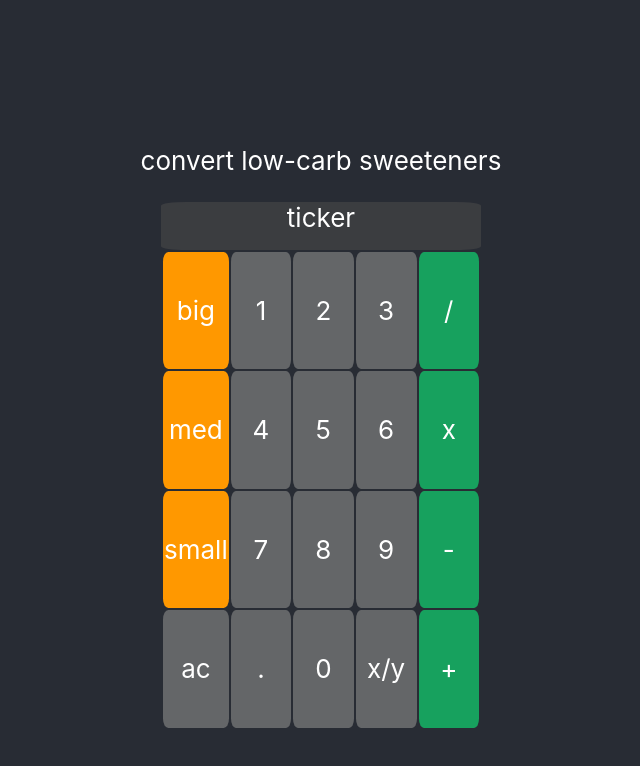
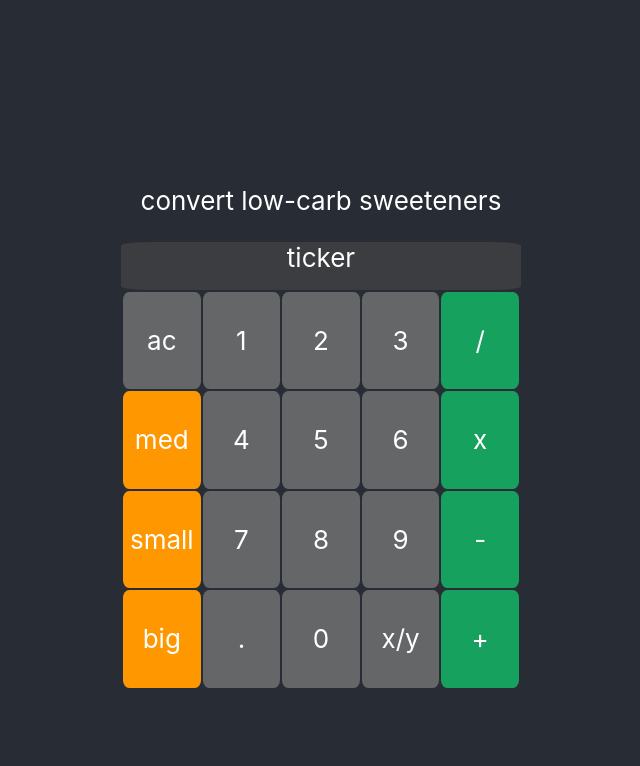
Before and after one commit to jmalochee/alt-sweet, a React (Create React App) app: page / in a window 1280 px wide. Shown: the top 766 px of the page, without its empty margins (319-959 px from the left). Built offline with nearby package versions, Linux system fonts and the light colour scheme.

Commit message:
fixed hover color changes and moved keys

```diff
--- a/src/App.css
+++ b/src/App.css
@@ -11,8 +11,8 @@
 }
 
 .Calculator {
-	height: 60vmin;
-	width: 40vmin;
+	height: 50vmin;
+	width: 50vmin;
 }
 
 .Display {
@@ -20,7 +20,7 @@
 	width: 100%;
 	background-color: rgba(64,66,68,.8);
 	border-radius: 8%;
-
+	text-align: center;
 }
 
 table {
@@ -30,14 +30,16 @@ table {
 
 td {
 	text-align: center;
-	background-color: #646668;
 	height: 10%;
 	width: 20%;
 	border-radius: 8%;
 }
+td:hover {
+	filter: brightness(125%);
+}
 
-td:hover {
-	background-color: rgba(64,66,68,.8);
+.Number {
+	background-color: #646668;
 }
 
 .Operator {
--- a/src/App.js
+++ b/src/App.js
@@ -16,31 +16,31 @@ function App() {
           </div>
             <table className="Keypad">
               <tr>
-                <td className="Unit"> big </td>
-                <td> 1 </td>
-                <td> 2 </td>
-                <td> 3 </td>
+                <td className="Number"> ac </td>
+                <td className="Number"> 1 </td>
+                <td className="Number"> 2 </td>
+                <td className="Number"> 3 </td>
                 <td className="Operator"> / </td>
               </tr>
               <tr>
                 <td className="Unit"> med </td>
-                <td> 4 </td>
-                <td> 5 </td>
-                <td> 6 </td>
+                <td className="Number"> 4 </td>
+                <td className="Number"> 5 </td>
+                <td className="Number"> 6 </td>
                 <td className="Operator"> x </td>
               </tr>
               <tr>
                 <td className="Unit"> small </td>
-                <td> 7 </td>
-                <td> 8 </td>
-                <td> 9 </td>
+                <td className="Number"> 7 </td>
+                <td className="Number"> 8 </td>
+                <td className="Number"> 9 </td>
                 <td className="Operator">- </td>
               </tr>
               <tr>
-                <td> ac </td>
-                <td> . </td>
-                <td> 0 </td>
-                <td> x/y </td>
+                <td className="Unit"> big </td>
+                <td className="Number"> . </td>
+                <td className="Number"> 0 </td>
+                <td className="Number"> x/y </td>
                 <td className="Operator"> + </td>
               </tr>
             </table>
```
